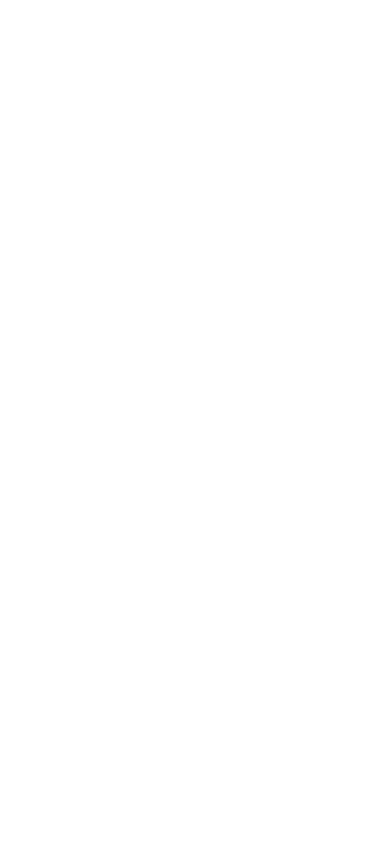
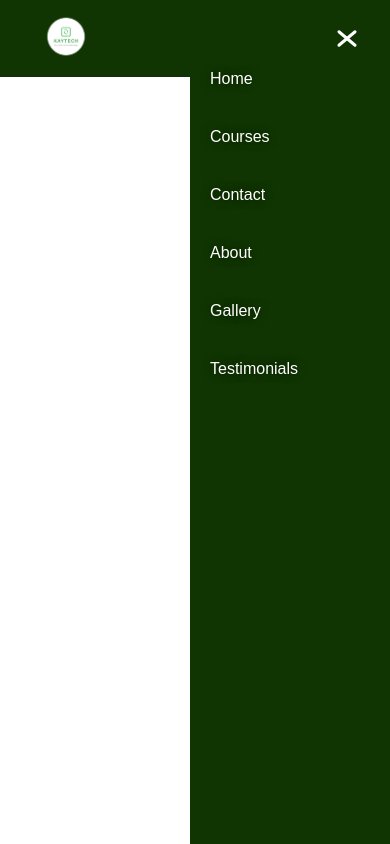
Before and after one commit to KayKay1992/KayTech, a React (Create React App) app: page / in a window 390 px wide. Built offline with nearby package versions, Linux system fonts and the light colour scheme.

Commit message:
setting our navbar, adding global styles and adding media query to our navbar

```diff
--- a/src/App.js
+++ b/src/App.js
@@ -1,10 +1,11 @@
+import Navbar from './Components/Navbar/Navbar';
 import logo from './logo.svg';
 
 
 function App() {
   return (
    <div className='app'>
-
+     <Navbar/>
     </div>
   );
 }
--- /dev/null
+++ b/src/Components/Navbar/Navbar.css
@@ -0,0 +1,119 @@
+nav{
+    width: 100%;
+    position: fixed;
+    padding: 10px 8%;
+    display: flex;
+    align-items: center;
+    justify-content: space-between;
+    z-index: 1000;
+}
+
+.nav-dark{
+    background: var(--tertiary-color) ;
+}
+.nav-brand img{
+    width: 70px;
+    cursor: pointer;
+}
+
+.nav-links{
+    display: flex;
+    align-items: center;
+    gap: 20px;
+    justify-content: space-between;
+    list-style: none;
+    flex-wrap: wrap;
+}
+
+nav .nav-links li{
+    font-size: 16px;
+    color: var(--white-color);
+    font-weight: 500px;
+    cursor: pointer;
+    margin-left: 20px;
+    margin-right: 20px;
+    text-shadow: var(--text-shadow);
+}
+
+
+/* NAVBAR MEDIA QUERY */
+
+@media (max-width: 850px){
+    .nav-links{
+        position: fixed;
+        top: 0;
+        right: -300px;
+        bottom: 0;
+        background-color: var(--tertiary-color);
+        flex-direction: column;
+        width: 200px;
+        justify-content: start;
+        align-items: start;
+        padding-top: 50px;
+        transition: 0.5s;
+    }
+    nav ul.open{
+      right: 0;
+    }
+    .nav-links li {
+        margin-top: 20px;
+        font-size: 16px;
+
+    }
+    /* styling the icon */
+  nav .menu-icon{
+    display: block;
+    color: var(--white-color);
+    top: 20px;
+    right: 20px;
+    width: 30px;
+    height: auto;
+  }
+  nav .menu-icon .menu-icons{
+    position: relative;
+  }
+  nav .menu-icon .icon,
+  nav .menu-icon .icon::before,
+  nav .menu-icon .icon::after{
+     height: 3px;
+     border-radius: 10px;
+     background-color: var(--white-color);
+     transition: all 0.5s;
+
+
+  }
+  nav .menu-icon .icon{
+    width: 80%;
+    margin: auto;
+    display: block;
+  }
+  nav .menu-icon .icon::before{
+    content: '';
+    width: 40%;
+    position: absolute;
+    bottom: 0px;
+
+  }
+  nav .menu-icon .icon::after{
+    content: '';
+    width: 50%;
+    position: absolute;
+    top: -10px;
+    right: 0;
+
+  }
+  /* making the icon functional to open or close the navbar */
+nav .menu-icon.open .icon{
+    background: transparent;
+}
+  nav .menu-icon.open .icon::before{
+    transform: rotate(860deg);
+    width: 80%;
+    right: 0;
+}
+  nav .menu-icon.open .icon::after{
+    transform: rotate(-860deg);
+    width: 80%;
+    top: 0;
+  }
+}
--- /dev/null
+++ b/src/Components/Navbar/Navbar.jsx
@@ -0,0 +1,30 @@
+import React from "react";
+import "./Navbar.css";
+import logo from "../../assets/kaytechLogo.png";
+
+function Navbar() {
+  return (
+    <div>
+      <nav className="nav-dark">
+        <div className="nav-brand">
+          <img src={logo} alt="" />
+        </div>
+        <ul className="nav-links open">
+          <li>Home</li>
+          <li>Courses</li>
+          <li>Contact</li>
+          <li>About</li>
+          <li>Gallery</li>
+          <li>Testimonials</li>
+        </ul>
+        <div className="menu-icon open">
+          <div className="menu-icons">
+            <span className="icon"></span>
+          </div>
+        </div>
+      </nav>
+    </div>
+  );
+}
+
+export default Navbar;
--- a/src/index.css
+++ b/src/index.css
@@ -1,13 +1,65 @@
-body {
+:root{
+  --white-color: #ffffffff;
+  --black-color: #00000000;
+  --primary-color: rgb(12, 117, 2);
+  --secondary-color: rgb(255, 153, 0);
+  --tertiary-color: rgb(16, 53, 2);
+  --text-shadow: 0px 0px 8px rgba(0, 0, 0, 0.5);
+  --box-shadow: 5px 5px 20px 0 rgba(0, 0, 0, 0.4);
+  --gradiant: rgba(0, 0, 0, 0.45), rgba(0, 0, 0, 0.6);
+}
+*{
+  box-sizing: border-box;
   margin: 0;
-  font-family: -apple-system, BlinkMacSystemFont, 'Segoe UI', 'Roboto', 'Oxygen',
-    'Ubuntu', 'Cantarell', 'Fira Sans', 'Droid Sans', 'Helvetica Neue',
-    sans-serif;
-  -webkit-font-smoothing: antialiased;
-  -moz-osx-font-smoothing: grayscale;
+  padding: 0;
+  font-family: 'Montserrat', sans-serif;
+
 }
 
-code {
-  font-family: source-code-pro, Menlo, Monaco, Consolas, 'Courier New',
-    monospace;
+.wrapper{
+  padding-left: 10%;
+  padding-right: 10%;
+  width: 100%;
+
 }
+
+.btn{
+  width: 130px;
+  height: 30px;
+  border-radius: 30px;
+  border: none;
+  outline: none;
+  text-transform: uppercase;
+  cursor: pointer;
+  background-color: var(--secondary-color);
+  position: relative;
+  transition: 0.5s;
+  overflow: hidden;
+}
+.btn span{
+  left: 50%;
+  top: 50%;
+  transform: translate(-50%, 50%);
+  z-index: 2;
+  position: absolute;
+  font-weight: 600;
+}
+.btn::before{
+  content: "";
+  width: 100%;
+  height: 100%;
+  background-color: var(--white-color);
+  position: absolute;
+  left: -100%;
+  z-index: 1;
+  transition: left 0.4s ease;
+}
+
+.btn:hover::before{
+  left: 0;
+}
+
+.btn.disabled{
+  cursor: not-allowed;
+
+}
```
Also changed, not shown: src/assets/kaytechLogo.png (added).
